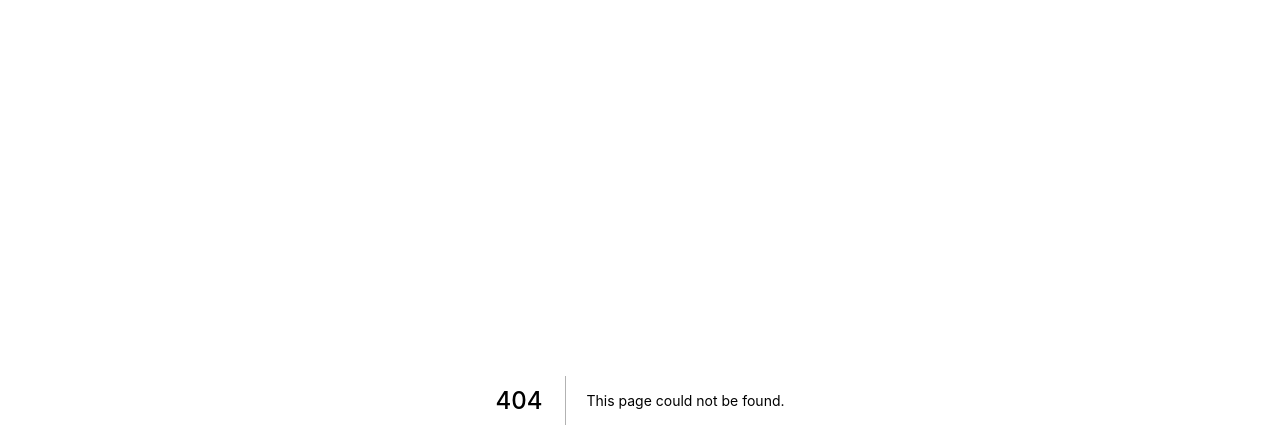
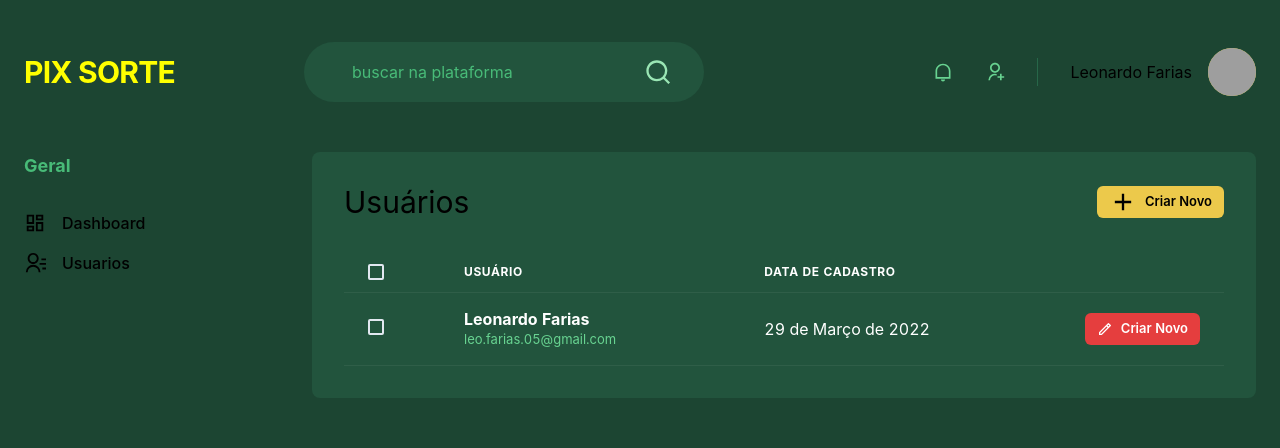
Before and after one commit to leofarias07/PixSorte, a Next.js app: page /users in a window 1280 px wide. Before the commit this address had no page. Shown: the top 448 px of the page. Built offline with nearby package versions, Linux system fonts and the light colour scheme; grey boxes are pictures that could not be loaded.

Commit message:
dashboard users 1.0

```diff
--- a/package.json
+++ b/package.json
@@ -12,11 +12,14 @@
     "@chakra-ui/react": "^1.8.7",
     "@emotion/react": "11",
     "@emotion/styled": "11",
-    "framer-motion": "^6.2.8",
+    "apexcharts": "^3.33.2",
+    "framer-motion": "^4.1.17",
     "next": "10.2.0",
     "next-images": "^1.7.0",
     "react": "17.0.2",
+    "react-apexcharts": "^1.4.0",
     "react-dom": "17.0.2",
+    "react-icons": "^4.3.1",
     "styled-components": "^5.3.0"
   },
   "devDependencies": {
--- /dev/null
+++ b/src/components/SideBar.tsx
@@ -0,0 +1,30 @@
+import { Box, Link, Stack, Text, Icon } from '@chakra-ui/react';
+import { RiContactsLine, RiDashboardLine } from 'react-icons/ri';
+
+export function SideBar() {
+  return (
+    <Box as="aside" w="64" mr="8">
+      <Stack spacing="12" align="flex-start">
+        <Box>
+          <Text fontWeight="bold" color="green.400" fontSize="lg">
+            Geral
+          </Text>
+          <Stack spacing="4" mt="8" align="stretch">
+            <Link display="flex" alignItems="center">
+              <Icon as={RiDashboardLine} fontSize="22" />
+              <Text ml="4" fontWeight="medium">
+                Dashboard
+              </Text>
+            </Link>
+            <Link display="flex" alignItems="center">
+              <Icon as={RiContactsLine} fontSize="22" />
+              <Text ml="4" fontWeight="medium">
+                Usuarios
+              </Text>
+            </Link>
+          </Stack>
+        </Box>
+      </Stack>
+    </Box>
+  );
+}
--- /dev/null
+++ b/src/components/header.tsx
@@ -0,0 +1,83 @@
+import { Flex, Text, Input, Icon, HStack, Box, Avatar } from '@chakra-ui/react';
+import {
+  RiNotificationLine,
+  RiSearchLine,
+  RiUserAddLine
+} from 'react-icons/ri';
+
+export function Header() {
+  return (
+    <Flex
+      as="header"
+      w="100%"
+      maxWidth={1480}
+      h="28"
+      mx="auto"
+      mt="4"
+      px="6"
+      align="center"
+    >
+      <Text
+        color="yellow"
+        fontSize="3xl"
+        fontWeight="bold"
+        letterSpacing="tight"
+        w="64"
+      >
+        PIX SORTE
+      </Text>
+
+      <Flex
+        as="label"
+        flex="1"
+        py="4"
+        px="8"
+        ml="6"
+        maxWidth={400}
+        alignSelf="center"
+        color="green.200"
+        position="relative"
+        bg="green.800"
+        borderRadius="full"
+      >
+        <Input
+          color="green.50"
+          variant="unstyled"
+          px="4"
+          mr="4"
+          placeholder="buscar na plataforma"
+          _placeholder={{ color: 'green.400' }}
+        />
+        <Icon as={RiSearchLine} fontSize="28" />
+      </Flex>
+
+      <Flex align="center" ml="auto">
+        <HStack
+          spacing="8"
+          mx="8"
+          pr="8"
+          py="1"
+          color="green.300"
+          borderRightWidth={1}
+          borderColor="green.700"
+        >
+          <Icon as={RiNotificationLine} fontSize="20" />
+          <Icon as={RiUserAddLine} fontSize="20" />
+        </HStack>
+
+        <Flex align="center">
+          <Box mr="4" textAlign="right">
+            <Text>Leonardo Farias</Text>
+            <Text color="green.300" fontSize="small" />
+          </Box>
+
+          <Avatar
+            size="md"
+            name="Leonardo Farias"
+            src="https://github.com/leofarias07.png"
+          />
+        </Flex>
+      </Flex>
+    </Flex>
+  );
+}
--- /dev/null
+++ b/src/pages/users/index.tsx
@@ -0,0 +1,89 @@
+import {
+  Box,
+  Button,
+  Flex,
+  Heading,
+  Icon,
+  Table,
+  Th,
+  Thead,
+  Tr,
+  Checkbox,
+  Tbody,
+  Td,
+  Text
+} from '@chakra-ui/react';
+import { RiAddLine, RiPencilLine } from 'react-icons/ri';
+import { Header } from '../../components/header';
+import { SideBar } from '../../components/SideBar';
+
+export default function UserList() {
+  return (
+    <Box>
+      <Header />
+
+      <Flex w="100%" my="6" maxWidth={1480} mx="auto" px="6">
+        <SideBar />
+
+        <Box flex="1" borderRadius={8} bg="green.800" p="8">
+          <Flex mb="8" justify="space-between" align="center">
+            <Heading size="lg" fontWeight="normal">
+              Usuários
+            </Heading>
+            <Button
+              as="a"
+              size="sm"
+              fontSize="small"
+              colorScheme="yellow"
+              leftIcon={<Icon as={RiAddLine} fontSize="28" />}
+            >
+              Criar Novo
+            </Button>
+          </Flex>
+
+          <Table colorScheme="whiteAlpha">
+            <Thead>
+              <Tr>
+                <Th>
+                  <Checkbox colorScheme="yellow" />
+                </Th>
+                <Th color="white">Usuário</Th>
+                <Th color="white">Data de Cadastro</Th>
+                <Th width="8" />
+              </Tr>
+            </Thead>
+            <Tbody>
+              <Tr>
+                <Td px="6">
+                  <Checkbox colorScheme="yellow" />
+                </Td>
+                <Td>
+                  <Box>
+                    <Text fontWeight="bold" color="white">
+                      Leonardo Farias
+                    </Text>
+                    <Text fontSize="small" color="green.300">
+                      leo.farias.05@gmail.com
+                    </Text>
+                  </Box>
+                </Td>
+                <Td color="white">29 de Março de 2022</Td>
+                <Td>
+                  <Button
+                    as="a"
+                    size="sm"
+                    fontSize="small"
+                    colorScheme="red"
+                    leftIcon={<Icon as={RiPencilLine} fontSize="16" />}
+                  >
+                    Criar Novo
+                  </Button>
+                </Td>
+              </Tr>
+            </Tbody>
+          </Table>
+        </Box>
+      </Flex>
+    </Box>
+  );
+}
--- a/src/styles/theme.ts
+++ b/src/styles/theme.ts
@@ -1,11 +1,29 @@
 import { extendTheme } from '@chakra-ui/react';
 
 const theme = extendTheme({
+  colors: {
+    Green: {
+      'Green 50': '#F0FFF4',
+      'Green 100': '#C6F6D5',
+      'Green 200': '  #9AE6B4',
+      'Green 300': ' #68D391',
+      'Green 400': '#48BB78',
+
+      'Green 500': '#38A169',
+      'Green 600': '  #2F855A',
+      'Green 700': ' #276749',
+      'Green 800': ' #22543D',
+      'Green 900': '#1C4532'
+    },
+    amarelo: {
+      amarelo: '#f7fc09'
+    }
+  },
   styles: {
     global: {
       body: {
-        bg: 'gray.900',
-        color: 'gray.50'
+        bg: 'green.900',
+        color: 'black'
       }
     }
   }
```
Also changed, not shown: src/pages/dashboard.tsx (added, +59 -0 lines), 1 other file (tests, documents, lock files or other folders).
